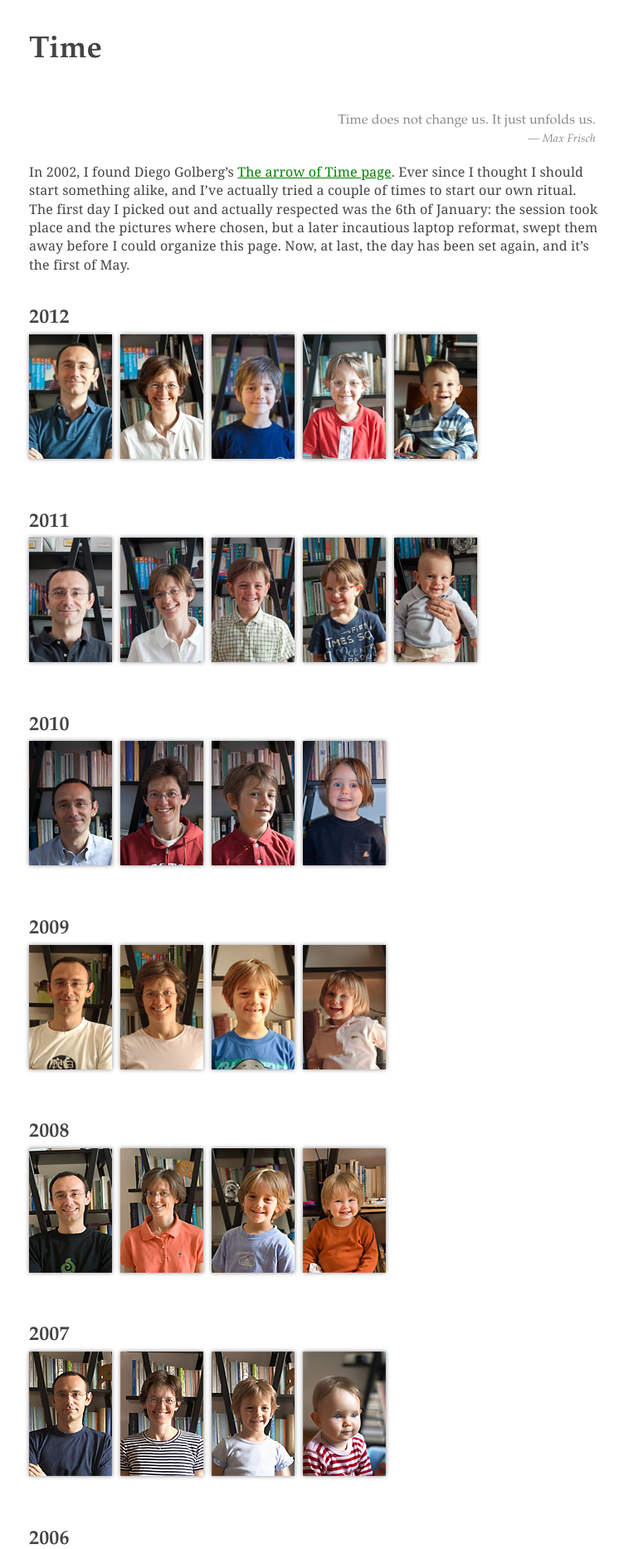
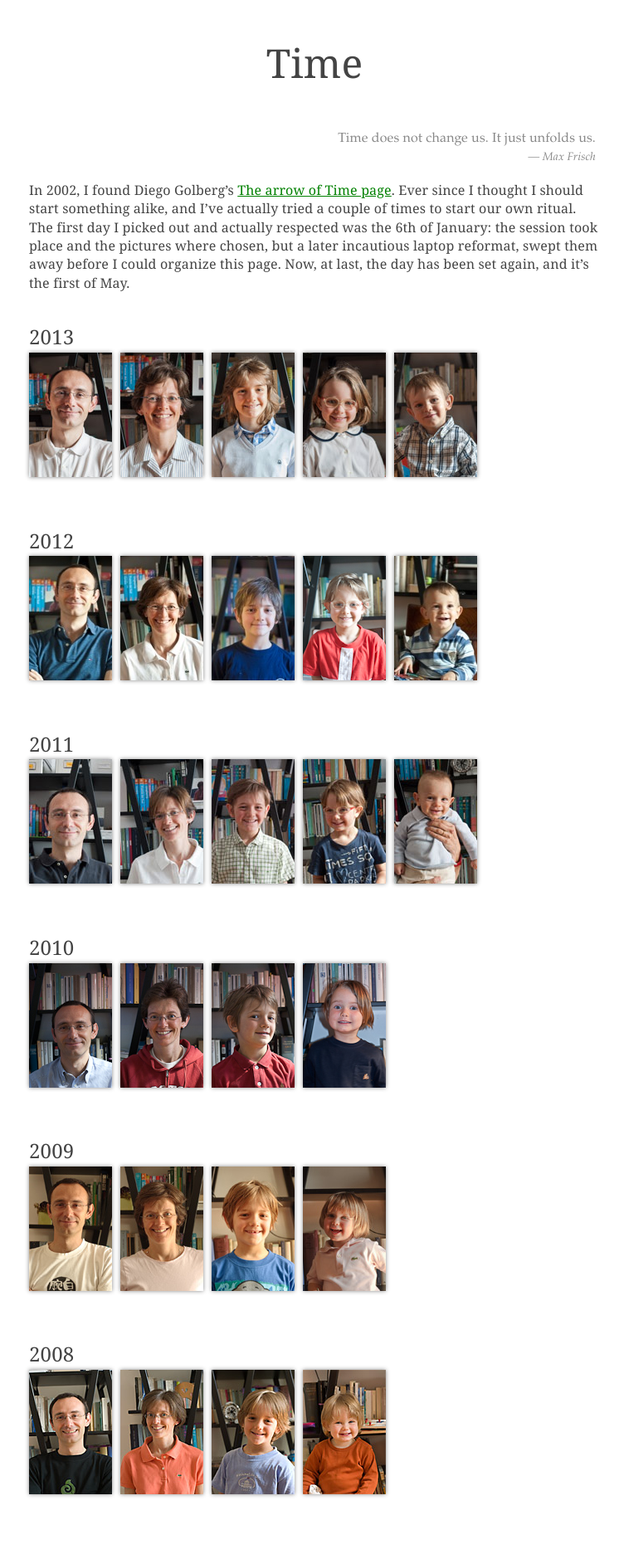
Before and after one commit to bolk/bolk.github.com, a Jekyll site: the page built from time.markdown, in a window 1280 px wide. Shown: the top 1867 px of the page at 83% size, without its empty margins (261-1013 px from the left). Built offline with Jekyll 4.4.1, drawn with Linux system fonts in a browser that asks for light colours; some web fonts are replaced.

Commit message:
Actually forgot to commit mayday

```diff
--- a/css/style.css
+++ b/css/style.css
@@ -35,11 +35,11 @@ pre, code, kbd, samp {font-family: Monaco,monospace,sans-serif;}
 body, select, input, textarea {color: #444;}
 
 h1,h2,h3,h4,h5,h6 {font-weight: bold;}
-h1{font-size:2.3em;margin:1em 0 0.1em;text-align:left;line-height:115%;}
+h1{font-size:3em;margin:1em 0 0.1em;text-align:center;line-height:115%;}
 h2{font-size:1.5em;margin:1.8em 0 0.3em 0;}
 h3{font-size:1.3em;margin:1.5em 0 0.3em 0;}
 h4{color:#222;text-align:left;border-bottom:1px solid #ccc;margin:20px 0 0 0;}
-h1,h2,h3,h4{font-family:'Quattrocento',Palatino,Palatino Linotype,Baskerville,Georgia,Times New roman,Times,serif;clear:both;}
+h1,h2,h3,h4{font-family:Georgia,Times New roman,Times,serif;clear:both;font-weight:normal;}
 h1 a{text-decoration:none;color:#444 ! important;text-align:center;}
 
 a{ color: green; }
@@ -159,8 +159,8 @@ p.epigraph q:before,p.epigraph q:after { content:'';}
 
 .byline{color:#777;text-align:center;font-size:0.9em;}
 
-img.portrait {float:right;width:100px;margin:0 5px 5px;}
-
+img.portrait {width:100px;margin:0 auto;}
+#home{text-align:center;}
 div#post{
 	margin-top:5em;
 }
@@ -322,9 +322,7 @@ aside.tip{padding:2px 2px 2px 64px;display:inline-block;margin:2px;background:#d
 	border-radius: 3px;
 	font-size: 11px;
 	line-height: 11px;
-	margin-bottom: 10px;
-	margin-right: 24px;
-	margin-left: 0;
+	margin: 10px auto;
 }
 
 #legend ul {
--- a/fm.markdown
+++ b/fm.markdown
@@ -19,9 +19,13 @@ A treemap recursively subdivides area into rectangles; the area of any node in t
     <button onclick="LastFMTreemap.getTopTracks();"><span class="mob">Top Tracks</span></button>
 </div>
 
-<h3 id="ts1">
+<h3 id="ts">
 
 </h3>
+<p id="ts1">
+
+</p>
+
 <div id='chart'>
 
 </div>
--- a/index.markdown
+++ b/index.markdown
@@ -3,8 +3,4 @@ layout: home
 title: Alberto Bolchini
 ---
 
-## Welcome
-My name is <img src="img/alberto-bolchini.jpg" width="100" height="136" alt="Alberto Bolchini" title="Alberto Bolchini" class="portrait shadow"/> Alberto Bolchini and I live in Milano, Italy, with my wife Paola and our three children Matilde, Elisa and Matteo.
-<br>There's not much around here... you can browse:
- * [About](/about.html)
- * [Time](/time.html)
+<img src="img/alberto-bolchini.jpg" width="100" height="136" alt="Alberto Bolchini" title="Alberto Bolchini" class="portrait shadow"/>
--- a/js/treemap.js
+++ b/js/treemap.js
@@ -69,7 +69,7 @@ var LastFMTreemap = {
 					LastFMTreemap.min;
 					LastFMTreemap.delta = LastFMTreemap.max - LastFMTreemap.min;
 					LastFMTreemap.step = LastFMTreemap.delta / 10;
-					LastFMTreemap.from = moment(json[LastFMTreemap.selector]['@attr'].from);
+					LastFMTreemap.from = moment.unix(json[LastFMTreemap.selector]['@attr'].from);
 					document.getElementById(LastFMTreemap.ts1).innerHTML=' since ' + LastFMTreemap.from.format("dddd, MMMM Do YYYY, h:mm:ss a")
 				            LastFMTreemap.div
 									.data([json[LastFMTreemap.selector]]).selectAll("div")
--- a/time.markdown
+++ b/time.markdown
@@ -11,10 +11,20 @@ The first day I picked out and actually respected was the 6th of January: the se
 chosen, but a later incautious laptop reformat, swept them away before I could organize this page. Now, at last,
 the day has been set again, and it's the first of May.
 
+## 2013
+<ul class="h">
+	<li><img src="/img/time/alberto-bolchini-2013.jpg" alt="Alberto Bolchini on the first of May 2013" title="Alberto Bolchini on the first of May 2013"/></li>
+	<li><img src="/img/time/paola-bolchini-2013.jpg" alt="Paola Clerici Bolchini on the first of May 2013" title="Paola Clerici Bolchini on the first of May 2012"/></li>
+	<li><img src="/img/time/matilde-bolchini-2013.jpg" alt="Matilde Bolchini on the first of May 2013" title="Matilde Bolchini on the first of May 2013"/></li>
+	<li><img src="/img/time/elisa-bolchini-2013.jpg" alt="Elisa Bolchini on the first of May 2013" title="Elisa Bolchini on the first of May 2013"/></li>
+	<li><img src="/img/time/matteo-bolchini-2013.jpg" alt="Matteo Bolchini on the first of May 2013" title="Matteo Bolchini on the first of May 2013"/></li>
+</ul>
+<div class="clear">&#160;</div>
+&#160;
 ## 2012
 <ul class="h">
 	<li><img src="/img/time/alberto-bolchini-2012.jpg" alt="Alberto Bolchini on the first of May 2012" title="Alberto Bolchini on the first of May 2012"/></li>
-	<li><img src="/img/time/paola-bolchini-2012.jpg" alt="Paola Bolchini on the first of May 2012" title="Paola Bolchini on the first of May 2012"/></li>
+	<li><img src="/img/time/paola-bolchini-2012.jpg" alt="Paola Clerici Bolchini on the first of May 2012" title="Paola Clerici Bolchini on the first of May 2012"/></li>
 	<li><img src="/img/time/matilde-bolchini-2012.jpg" alt="Matilde Bolchini on the first of May 2012" title="Matilde Bolchini on the first of May 2012"/></li>
 	<li><img src="/img/time/elisa-bolchini-2012.jpg" alt="Elisa Bolchini on the first of May 2012" title="Elisa Bolchini on the first of May 2012"/></li>
 	<li><img src="/img/time/matteo-bolchini-2012.jpg" alt="Matteo Bolchini on the first of May 2012" title="Matteo Bolchini on the first of May 2012"/></li>
@@ -24,7 +34,7 @@ the day has been set again, and it's the first of May.
 ## 2011
 <ul class="h">
 	<li><img src="/img/time/alberto-bolchini-2011.jpg" alt="Alberto Bolchini on the first of May 2011" title="Alberto Bolchini on the first of May 2011"/></li>
-	<li><img src="/img/time/paola-bolchini-2011.jpg" alt="Paola Bolchini on the first of May 2011" title="Paola Bolchini on the first of May 2011"/></li>
+	<li><img src="/img/time/paola-bolchini-2011.jpg" alt="Paola Clerici Bolchini on the first of May 2011" title="Paola Clerici Bolchini on the first of May 2011"/></li>
 	<li><img src="/img/time/matilde-bolchini-2011.jpg" alt="Matilde Bolchini on the first of May 2011" title="Matilde Bolchini on the first of May 2011"/></li>
 	<li><img src="/img/time/elisa-bolchini-2011.jpg" alt="Elisa Bolchini on the first of May 2011" title="Elisa Bolchini on the first of May 2011"/></li>
 	<li><img src="/img/time/matteo-bolchini-2011.jpg" alt="Matteo Bolchini on the first of May 2011" title="Matteo Bolchini on the first of May 2011"/></li>
@@ -34,7 +44,7 @@ the day has been set again, and it's the first of May.
 ## 2010
 <ul class="h">
 	<li><img src="/img/time/alberto-bolchini-2010.jpg" alt="Alberto Bolchini on the first of May 2010" title="Alberto Bolchini on the first of May 2010"/></li>
-	<li><img src="/img/time/paola-bolchini-2010.jpg" alt="Paola Bolchini on the first of May 2010" title="Paola Bolchini on the first of May 2010"/></li>
+	<li><img src="/img/time/paola-bolchini-2010.jpg" alt="Paola Clerici Bolchini on the first of May 2010" title="Paola Clerici Bolchini on the first of May 2010"/></li>
 	<li><img src="/img/time/matilde-bolchini-2010.jpg" alt="Matilde Bolchini on the first of May 2010" title="Matilde Bolchini on the first of May 2010"/></li>
 	<li><img src="/img/time/elisa-bolchini-2010.jpg" alt="Elisa Bolchini on the first of May 2010" title="Elisa Bolchini on the first of May 2010"/></li>
 </ul>
@@ -43,7 +53,7 @@ the day has been set again, and it's the first of May.
 ## 2009
 <ul class="h">
 	<li><img src="/img/time/alberto-bolchini-2009.jpg" alt="Alberto Bolchini on the first of May 2009" title="Alberto Bolchini on the first of May 2009"/></li>
-	<li><img src="/img/time/paola-bolchini-2009.jpg" alt="Paola Bolchini on the first of May 2009" title="Paola Bolchini on the first of May 2009"/></li>
+	<li><img src="/img/time/paola-bolchini-2009.jpg" alt="Paola Clerici Bolchini on the first of May 2009" title="Paola Clerici Bolchini on the first of May 2009"/></li>
 	<li><img src="/img/time/matilde-bolchini-2009.jpg" alt="Matilde Bolchini on the first of May 2009" title="Matilde Bolchini on the first of May 2009"/></li>
 	<li><img src="/img/time/elisa-bolchini-2009.jpg" alt="Elisa Bolchini on the first of May 2009" title="Elisa Bolchini on the first of May 2009"/></li>
 </ul>
@@ -52,7 +62,7 @@ the day has been set again, and it's the first of May.
 ## 2008
 <ul class="h">
 	<li><img src="/img/time/alberto-bolchini-2008.jpg" alt="Alberto Bolchini on the first of May 2008" title="Alberto Bolchini on the first of May 2008"/></li>
-	<li><img src="/img/time/paola-bolchini-2008.jpg" alt="Paola Bolchini on the first of May 2008" title="Paola Bolchini on the first of May 2008"/></li>
+	<li><img src="/img/time/paola-bolchini-2008.jpg" alt="Paola Clerici Bolchini on the first of May 2008" title="Paola Clerici Bolchini on the first of May 2008"/></li>
 	<li><img src="/img/time/matilde-bolchini-2008.jpg" alt="Matilde Bolchini on the first of May 2008" title="Matilde Bolchini on the first of May 2008"/></li>
 	<li><img src="/img/time/elisa-bolchini-2008.jpg" alt="Elisa Bolchini on the first of May 2008" title="Elisa Bolchini on the first of May 2008"/></li>
 </ul>
@@ -61,7 +71,7 @@ the day has been set again, and it's the first of May.
 ## 2007
 <ul class="h">
 	<li><img src="/img/time/alberto-bolchini-2007.jpg" alt="Alberto Bolchini on the first of May 2007" title="Alberto Bolchini on the first of May 2007"/></li>
-	<li><img src="/img/time/paola-bolchini-2007.jpg" alt="Paola Bolchini on the first of May 2007" title="Paola Bolchini on the first of May 2007"/></li>
+	<li><img src="/img/time/paola-bolchini-2007.jpg" alt="Paola Clerici Bolchini on the first of May 2007" title="Paola Clerici Bolchini on the first of May 2007"/></li>
 	<li><img src="/img/time/matilde-bolchini-2007.jpg" alt="Matilde Bolchini on the first of May 2007" title="Matilde Bolchini on the first of May 2007"/></li>
 	<li><img src="/img/time/elisa-bolchini-2007.jpg" alt="Elisa Bolchini on the first of May 2007" title="Elisa Bolchini on the first of May 2007"/></li>
 </ul>
@@ -70,7 +80,7 @@ the day has been set again, and it's the first of May.
 ## 2006
 <ul class="h">
 	<li><img src="/img/time/alberto-bolchini-2006.jpg" alt="Alberto Bolchini on the first of May 2006" title="Alberto Bolchini on the first of May 2006"/></li>
-	<li><img src="/img/time/paola-bolchini-2006.jpg" alt="Paola Bolchini on the first of May 2006" title="Paola Bolchini on the first of May 2006"/></li>
+	<li><img src="/img/time/paola-bolchini-2006.jpg" alt="Paola Clerici Bolchini on the first of May 2006" title="Paola Clerici Bolchini on the first of May 2006"/></li>
 	<li><img src="/img/time/matilde-bolchini-2006.jpg" alt="Matilde Bolchini on the first of May 2006" title="Matilde Bolchini on the first of May 2006"/></li>
 </ul>
 <div class="clear">&#160;</div>
@@ -78,7 +88,7 @@ the day has been set again, and it's the first of May.
 ## 2005
 <ul class="h">
 	<li><img src="/img/time/alberto-bolchini-2005.jpg" alt="Alberto Bolchini on the first of May 2005" title="Alberto Bolchini on the first of May 2005"/></li>
-	<li><img src="/img/time/paola-bolchini-2005.jpg" alt="Paola Bolchini on the first of May 2005" title="Paola Bolchini on the first of May 2005"/></li>
+	<li><img src="/img/time/paola-bolchini-2005.jpg" alt="Paola Clerici Bolchini on the first of May 2005" title="Paola Clerici Bolchini on the first of May 2005"/></li>
 	<li><img src="/img/time/matilde-bolchini-2005.jpg" alt="Matilde Bolchini on the first of May 2005" title="Matilde Bolchini on the first of May 2005"/></li>
 </ul>
 <div class="clear">&#160;</div>
@@ -86,7 +96,7 @@ the day has been set again, and it's the first of May.
 ## 2004
 <ul class="h">
 	<li><img src="/img/time/alberto-bolchini-2004.jpg" alt="Alberto Bolchini on the first of May 2004" title="Alberto Bolchini on the first of May 2004"/></li>
-	<li><img src="/img/time/paola-bolchini-2004.jpg" alt="Paola Bolchini on the first of May 2004" title="Paola Bolchini on the first of May 2004"/></li>
+	<li><img src="/img/time/paola-bolchini-2004.jpg" alt="Paola Clerici Bolchini on the first of May 2004" title="Paola Clerici Bolchini on the first of May 2004"/></li>
 	<li><img src="/img/time/matilde-bolchini-2004.jpg" alt="Matilde Bolchini on the first of May 2004" title="Matilde Bolchini on the first of May 2004"/></li>
 </ul>
 <div class="clear">&#160;</div>
```
